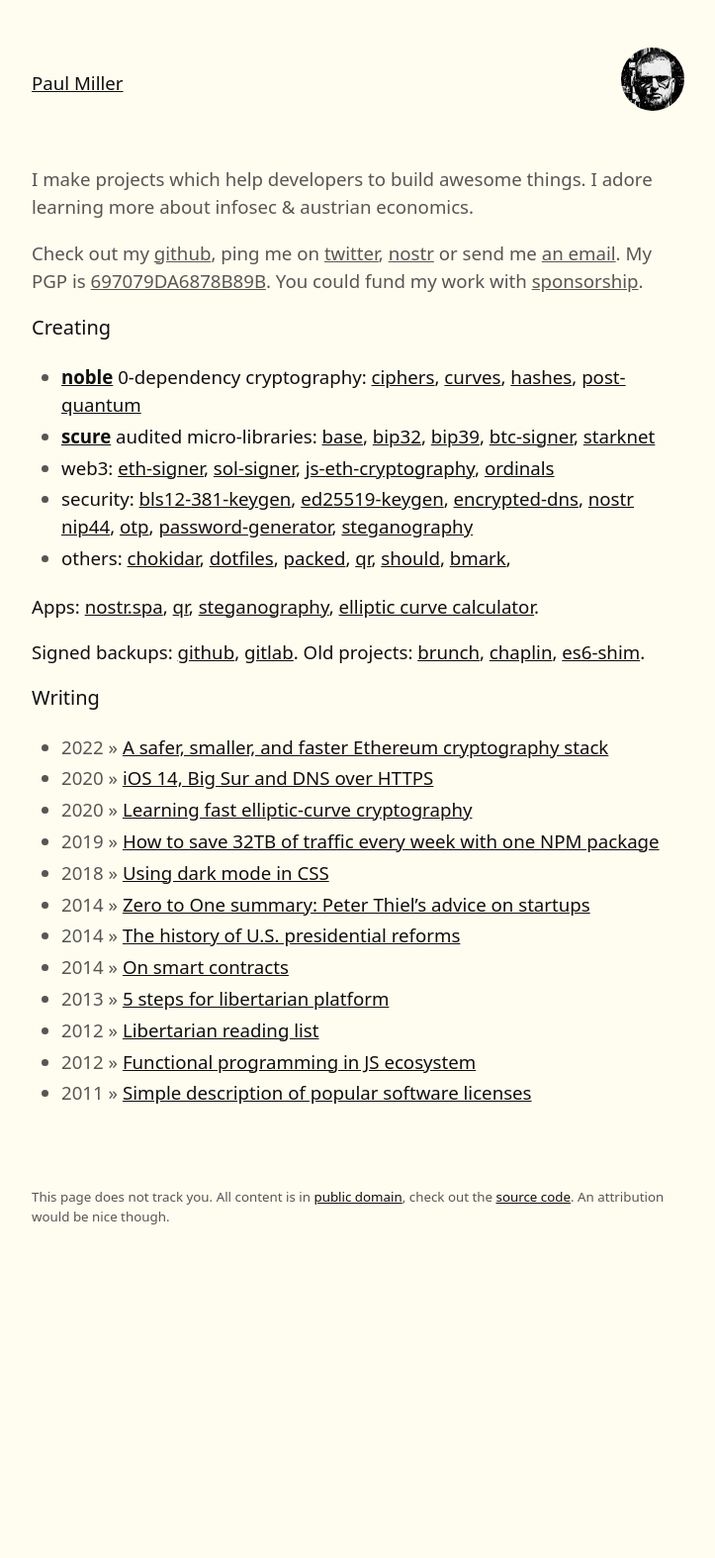
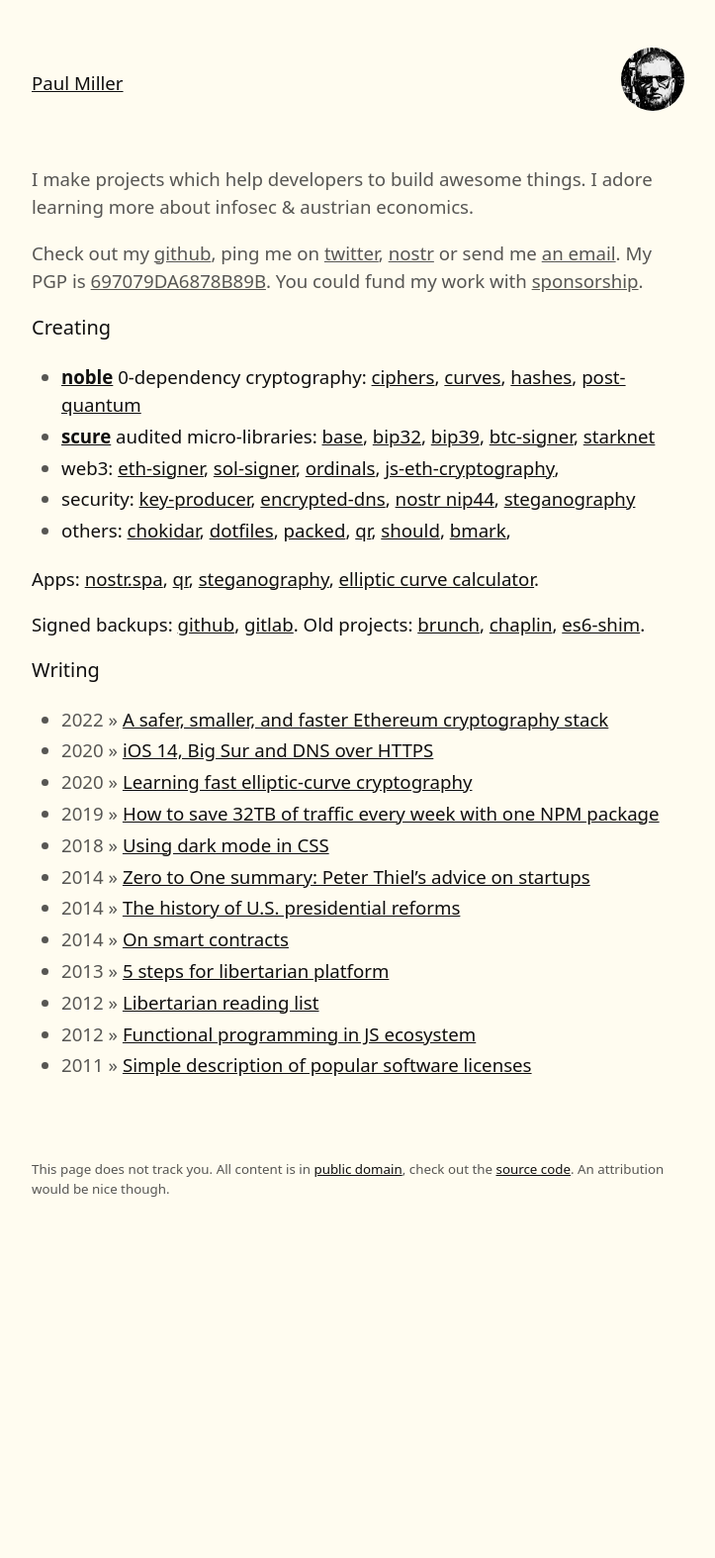
Before and after one commit to paulmillr/paulmillr.github.io, a Jekyll site: the page built from index.html, in a window 1280 px wide. Shown: the whole page at 99% size, without its empty margins (278-1001 px from the left). Built offline with Jekyll 4.4.1, drawn with Linux system fonts in a browser that asks for light colours; after the commit the page ends 1546 px from its top, so only the background shows below that.

Commit message:
Main page edit

```diff
--- a/index.html
+++ b/index.html
@@ -44,17 +44,14 @@ layout: base
         web3:
           <a href="https://github.com/paulmillr/micro-eth-signer">eth-signer</a>,
           <a href="https://github.com/paulmillr/micro-sol-signer">sol-signer</a>,
+          <a href="https://github.com/paulmillr/micro-ordinals">ordinals</a>,
           <a href="https://github.com/ethereum/js-ethereum-cryptography">js-eth-cryptography</a>,
-          <a href="https://github.com/paulmillr/micro-ordinals">ordinals</a>
       </li>
       <li>
         security:
-        <a href="https://github.com/paulmillr/bls12-381-keygen">bls12-381-keygen</a>,
-        <a href="https://github.com/paulmillr/ed25519-keygen">ed25519-keygen</a>,
+        <a href="https://github.com/paulmillr/micro-key-producer">key-producer</a>,
         <a href="https://github.com/paulmillr/encrypted-dns">encrypted-dns</a>,
         <a href="https://github.com/paulmillr/nip44">nostr nip44</a>,
-        <a href="https://github.com/paulmillr/micro-otp">otp</a>,
-        <a href="https://github.com/paulmillr/micro-password-generator">password-generator</a>,
         <a href="https://github.com/paulmillr/steg">steganography</a>
       </li>
       <li>
```
